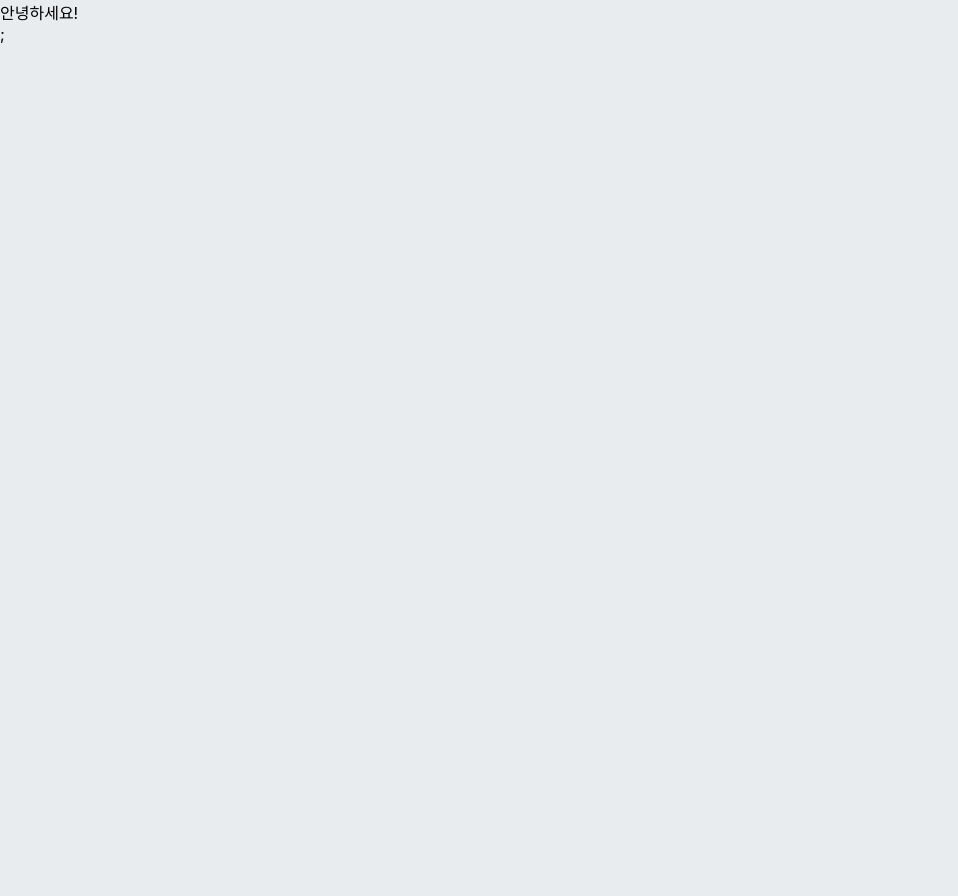
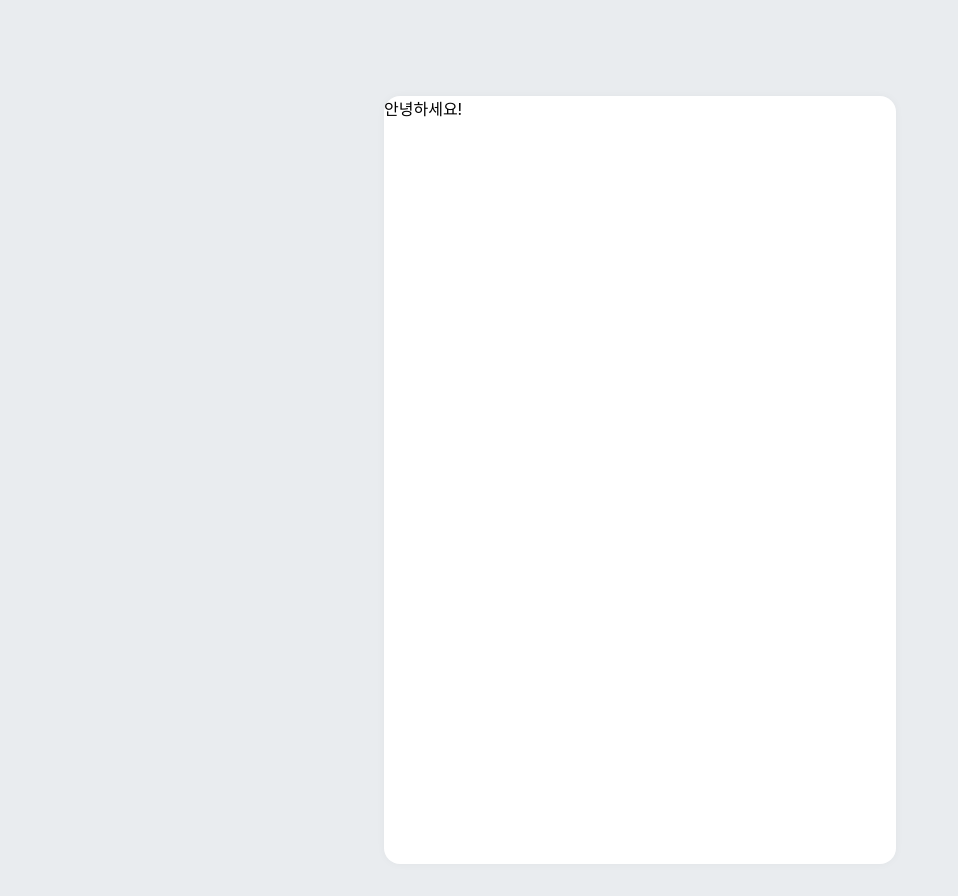
Before and after one commit to subin9192/react-tutorial, a React (Create React App) app in the folder mashup-todolist/: page / in a window 1280 px wide. Shown: the whole page, without its empty margins (0-958 px from the left). Before the commit the page ends 800 px from the top, so only its background shows below. Built offline with nearby package versions, Linux system fonts and the light colour scheme.

Commit message:
TodoList UI

```diff
--- a/mashup-todolist/package.json
+++ b/mashup-todolist/package.json
@@ -9,6 +9,7 @@
     "react": "^18.2.0",
     "react-dom": "^18.2.0",
     "react-scripts": "5.0.1",
+    "styled-components": "^5.3.10",
     "web-vitals": "^2.1.4"
   },
   "scripts": {
--- a/mashup-todolist/src/App.js
+++ b/mashup-todolist/src/App.js
@@ -1,5 +1,6 @@
 import React from "react";
 import { createGlobalStyle } from "styled-components";
+import TodoTemplate from "./components/TodoTemplate";
 
 const GlobalStyle = createGlobalStyle`
   body {
@@ -11,7 +12,7 @@ function App() {
   return (
     <>
       <GlobalStyle />
-      <div>안녕하세요!</div>;
+      <TodoTemplate>안녕하세요!</TodoTemplate>
     </>
   );
 }
--- a/mashup-todolist/src/components/TodoTemplate.js
+++ b/mashup-todolist/src/components/TodoTemplate.js
@@ -0,0 +1,25 @@
+import React from "react";
+import styled from "styled-components";
+
+const TodoTemplateBlock = styled.div`
+  width: 512px;
+  height: 768px;
+
+  position: relative;
+  background: white;
+  border-radius: 16px;
+  box-shadow: 0 0 8px rgba(0, 0, 0, 0.04);
+
+  margin: 0 auto;
+  margin-top: 96px;
+  margin-bottom: 32px;
+
+  display: flex;
+  flex-direction: column;
+`;
+
+function TodoTemplate({ children }) {
+  return <TodoTemplateBlock>{children}</TodoTemplateBlock>;
+}
+
+export default TodoTemplate;
```
Also changed, not shown: 1 other file (tests, documents, lock files or other folders).
